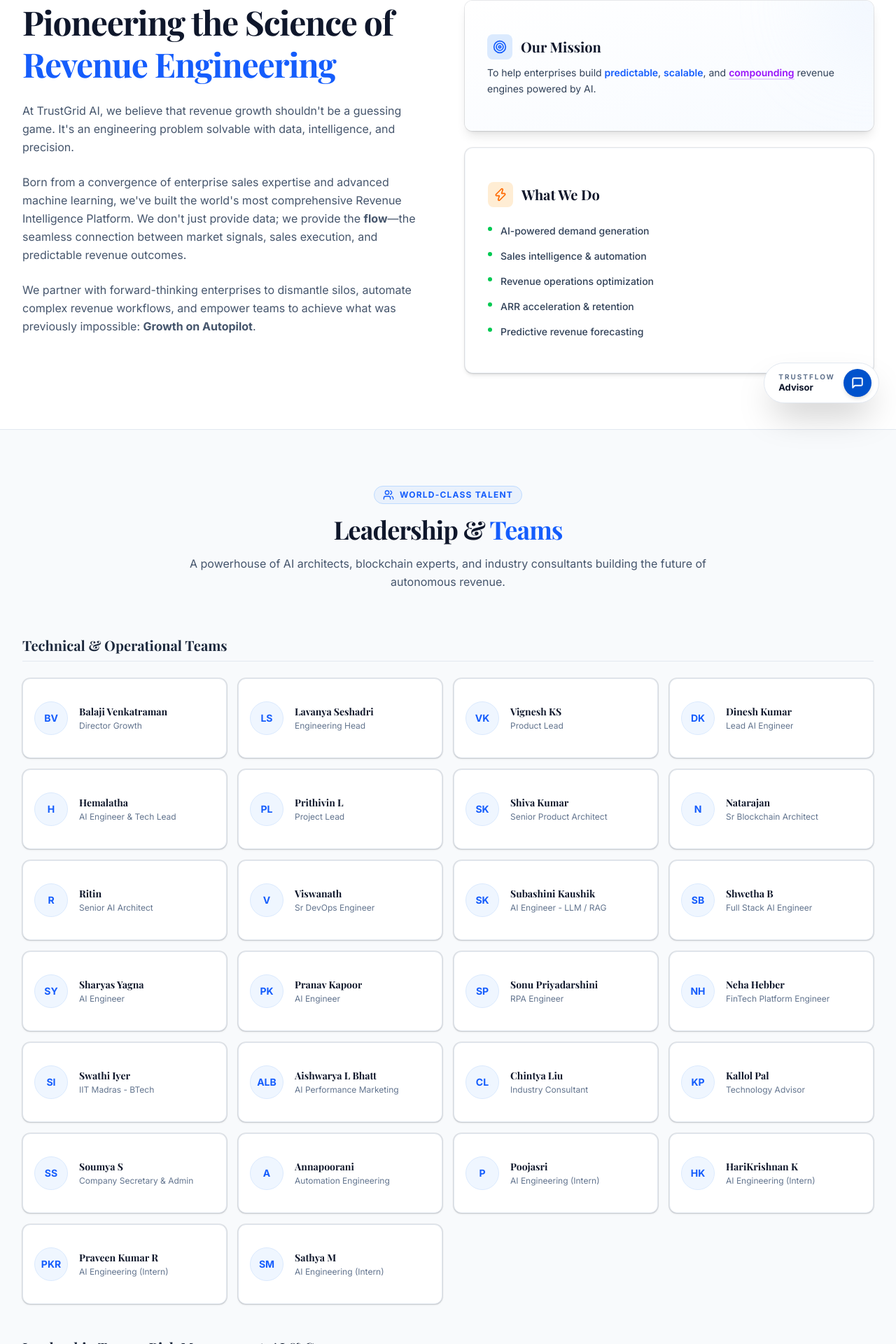
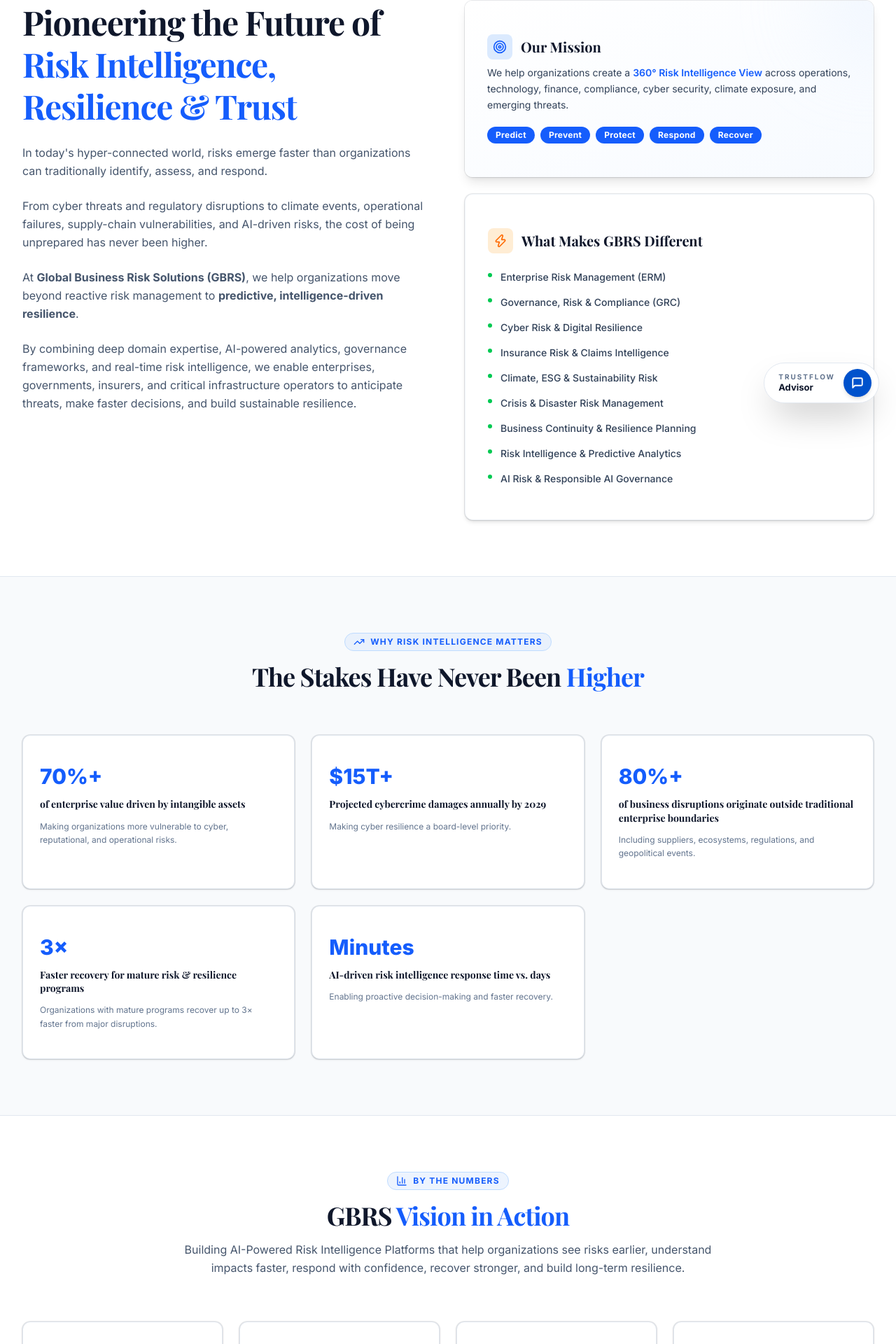
Before and after one commit to sathyadharsan/GLOBAL-BUSINESS-RISK-SOLUTIONS, a Next.js app: page /about-us in a window 1280 px wide. Shown: the part 200-2120 px from the top of the page at 70% size. Built offline with nearby package versions, Linux system fonts and the light colour scheme; a web font is replaced by a local one.

Commit message:
fix :contact  button in CTA button

```diff
--- a/src/app/about-us/page.tsx
+++ b/src/app/about-us/page.tsx
@@ -3,7 +3,7 @@
 import React from "react";
 import Link from "next/link";
 import { Card, CardContent } from "@/components/ui/card";
-import { Mail, Phone, MapPin, Target, Zap, Users } from "lucide-react";
+import { Mail, Phone, MapPin, Target, Zap, Users, TrendingUp, Shield, Eye, BarChart3, Clock } from "lucide-react";
 import { officeLocations, leadershipTeam, newLeadershipTeam } from "@/data/siteContent";
 
 const offices = officeLocations.map(office => ({
@@ -17,9 +17,59 @@
   dept.members.map((m) => ({ ...m, dept: dept.name, initials: m.name.split(' ').map(n => n[0]).join('') }))
 );
 
+const gbrsCapabilities = [
+  "Enterprise Risk Management (ERM)",
+  "Governance, Risk & Compliance (GRC)",
+  "Cyber Risk & Digital Resilience",
+  "Insurance Risk & Claims Intelligence",
+  "Climate, ESG & Sustainability Risk",
+  "Crisis & Disaster Risk Management",
+  "Business Continuity & Resilience Planning",
+  "Risk Intelligence & Predictive Analytics",
+  "AI Risk & Responsible AI Governance",
+];
+
+const whyRiskStats = [
+  {
+    stat: "70%+",
+    label: "of enterprise value driven by intangible assets",
+    detail: "Making organizations more vulnerable to cyber, reputational, and operational risks.",
+  },
+  {
+    stat: "$15T+",
+    label: "Projected cybercrime damages annually by 2029",
+    detail: "Making cyber resilience a board-level priority.",
+  },
+  {
+    stat: "80%+",
+    label: "of business disruptions originate outside traditional enterprise boundaries",
+    detail: "Including suppliers, ecosystems, regulations, and geopolitical events.",
+  },
+  {
+    stat: "3×",
+    label: "Faster recovery for mature risk & resilience programs",
+    detail: "Organizations with mature programs recover up to 3× faster from major disruptions.",
+  },
+  {
+    stat: "Minutes",
+    label: "AI-driven risk intelligence response time vs. days",
+    detail: "Enabling proactive decision-making and faster recovery.",
+  },
+];
+
+const byTheNumbers = [
+  { value: "500M+", label: "Risk, threat & behavioral signals monitored annually", icon: BarChart3 },
+  { value: "100+", label: "Risk categories across cyber, operational, financial, ESG, climate, regulatory & emerging tech", icon: Shield },
+  { value: "24×7", label: "Continuous intelligence monitoring", icon: Clock },
+  { value: "360°", label: "Integrated enterprise risk visibility", icon: Eye },
+];
+
+const coreOutcomes = ["Predict", "Prevent", "Protect", "Respond", "Recover"];
+
 export default function AboutUs() {
   return (
     <div className="min-h-screen bg-slate-50 flex flex-col">
+
       {/* 1. ABOUT US SECTION */}
       <section id="about" className="py-20 bg-white">
         <div className="container mx-auto px-4 md:px-8 max-w-7xl">
@@ -31,16 +81,20 @@
           <div className="grid lg:grid-cols-2 gap-12 items-start">
             <div className="space-y-6">
               <h1 className="text-4xl md:text-5xl font-bold text-slate-900 tracking-tight leading-tight">
-                Pioneering the Science of <span className="text-blue-600">Revenue Engineering</span>
+                Pioneering the Future of{" "}
+                <span className="text-blue-600">Risk Intelligence, Resilience & Trust</span>
               </h1>
               <p className="text-base text-slate-600 leading-relaxed">
-                At TrustGrid AI, we believe that revenue growth shouldn't be a guessing game. It's an engineering problem solvable with data, intelligence, and precision.
+                In today's hyper-connected world, risks emerge faster than organizations can traditionally identify, assess, and respond.
               </p>
               <p className="text-base text-slate-600 leading-relaxed">
-                Born from a convergence of enterprise sales expertise and advanced machine learning, we've built the world's most comprehensive Revenue Intelligence Platform. We don't just provide data; we provide the <strong>flow</strong>—the seamless connection between market signals, sales execution, and predictable revenue outcomes.
+                From cyber threats and regulatory disruptions to climate events, operational failures, supply-chain vulnerabilities, and AI-driven risks, the cost of being unprepared has never been higher.
               </p>
               <p className="text-base text-slate-600 leading-relaxed">
-                We partner with forward-thinking enterprises to dismantle silos, automate complex revenue workflows, and empower teams to achieve what was previously impossible: <strong>Growth on Autopilot</strong>.
+                At <strong>Global Business Risk Solutions (GBRS)</strong>, we help organizations move beyond reactive risk management to <strong>predictive, intelligence-driven resilience</strong>.
+              </p>
+              <p className="text-base text-slate-600 leading-relaxed">
+                By combining deep domain expertise, AI-powered analytics, governance frameworks, and real-time risk intelligence, we enable enterprises, governments, insurers, and critical infrastructure operators to anticipate threats, make faster decisions, and build sustainable resilience.
               </p>
             </div>
 
@@ -54,9 +108,21 @@
                     </div>
                     <h3 className="text-xl font-bold text-slate-900">Our Mission</h3>
                   </div>
-                  <p className="text-slate-700 leading-relaxed">
-                    To help enterprises build <span className="text-blue-600 font-semibold">predictable</span>, <span className="text-blue-600 font-semibold">scalable</span>, and <span className="text-purple-600 font-semibold border-b-2 border-purple-200">compounding</span> revenue engines powered by AI.
+                  <p className="text-slate-700 leading-relaxed mb-3">
+                    We help organizations create a{" "}
+                    <span className="text-blue-600 font-semibold">360° Risk Intelligence View</span>{" "}
+                    across operations, technology, finance, compliance, cyber security, climate exposure, and emerging threats.
                   </p>
+                  <div className="flex flex-wrap gap-2 pt-2">
+                    {coreOutcomes.map((outcome) => (
+                      <span
+                        key={outcome}
+                        className="px-3 py-1 rounded-full text-xs font-bold bg-blue-600 text-white tracking-wide"
+                      >
+                        {outcome}
+                      </span>
+                    ))}
+                  </div>
                 </CardContent>
               </Card>
 
@@ -66,29 +132,15 @@
                     <div className="p-2 bg-orange-100 rounded-lg">
                       <Zap className="w-5 h-5 text-orange-500" />
                     </div>
-                    <h3 className="text-xl font-bold text-slate-900">What We Do</h3>
+                    <h3 className="text-xl font-bold text-slate-900">What Makes GBRS Different</h3>
                   </div>
                   <ul className="space-y-4">
-                    <li className="flex items-start gap-3">
-                      <div className="mt-1 w-1.5 h-1.5 rounded-full bg-green-500" />
-                      <span className="text-slate-700 font-medium">AI-powered demand generation</span>
-                    </li>
-                    <li className="flex items-start gap-3">
-                      <div className="mt-1 w-1.5 h-1.5 rounded-full bg-green-500" />
-                      <span className="text-slate-700 font-medium">Sales intelligence & automation</span>
-                    </li>
-                    <li className="flex items-start gap-3">
-                      <div className="mt-1 w-1.5 h-1.5 rounded-full bg-green-500" />
-                      <span className="text-slate-700 font-medium">Revenue operations optimization</span>
-                    </li>
-                    <li className="flex items-start gap-3">
-                      <div className="mt-1 w-1.5 h-1.5 rounded-full bg-green-500" />
-                      <span className="text-slate-700 font-medium">ARR acceleration & retention</span>
-                    </li>
-                    <li className="flex items-start gap-3">
-                      <div className="mt-1 w-1.5 h-1.5 rounded-full bg-green-500" />
-                      <span className="text-slate-700 font-medium">Predictive revenue forecasting</span>
-                    </li>
+                    {gbrsCapabilities.map((cap) => (
+                      <li key={cap} className="flex items-start gap-3">
+                        <div className="mt-1 w-1.5 h-1.5 rounded-full bg-green-500 shrink-0" />
+                        <span className="text-slate-700 font-medium">{cap}</span>
+                      </li>
+                    ))}
                   </ul>
                 </CardContent>
               </Card>
@@ -97,7 +149,69 @@
         </div>
       </section>
 
-      {/* 2. LEADERSHIP & CULTURE SECTION */}
+      {/* 2. WHY RISK INTELLIGENCE MATTERS */}
+      <section id="why-risk" className="py-20 bg-slate-50 border-t border-slate-200">
+        <div className="container mx-auto px-4 md:px-8 max-w-7xl">
+          <div className="text-center max-w-3xl mx-auto mb-16 space-y-4">
+            <span className="inline-flex items-center gap-2 text-xs font-bold uppercase tracking-widest text-blue-600 bg-blue-100/50 px-3 py-1 rounded-full border border-blue-200">
+              <TrendingUp className="w-4 h-4" /> WHY RISK INTELLIGENCE MATTERS
+            </span>
+            <h2 className="text-3xl md:text-4xl font-bold text-slate-900 tracking-tight">
+              The Stakes Have Never Been <span className="text-blue-600">Higher</span>
+            </h2>
+          </div>
+          <div className="grid grid-cols-1 sm:grid-cols-2 lg:grid-cols-3 gap-6">
+            {whyRiskStats.map((item, index) => (
+              <Card key={index} className="border border-slate-200 shadow-sm hover:shadow-md transition-shadow bg-white rounded-xl overflow-hidden group">
+                <CardContent className="p-6 space-y-3">
+                  <div className="text-3xl font-extrabold text-blue-600 group-hover:text-blue-700 transition-colors">
+                    {item.stat}
+                  </div>
+                  <h4 className="text-sm font-bold text-slate-900 leading-snug">{item.label}</h4>
+                  <p className="text-xs text-slate-500 leading-relaxed">{item.detail}</p>
+                </CardContent>
+              </Card>
+            ))}
+          </div>
+        </div>
+      </section>
+
+      {/* 3. BY THE NUMBERS */}
+      <section id="by-the-numbers" className="py-20 bg-white border-t border-slate-200">
+        <div className="container mx-auto px-4 md:px-8 max-w-7xl">
+          <div className="text-center max-w-3xl mx-auto mb-16 space-y-4">
+            <span className="inline-flex items-center gap-2 text-xs font-bold uppercase tracking-widest text-blue-600 bg-blue-100/50 px-3 py-1 rounded-full border border-blue-200">
+              <BarChart3 className="w-4 h-4" /> BY THE NUMBERS
+            </span>
+            <h2 className="text-3xl md:text-4xl font-bold text-slate-900 tracking-tight">
+              GBRS <span className="text-blue-600">Vision in Action</span>
+            </h2>
+            <p className="text-base text-slate-600 leading-relaxed">
+              Building AI-Powered Risk Intelligence Platforms that help organizations see risks earlier, understand impacts faster, respond with confidence, recover stronger, and build long-term resilience.
+            </p>
+          </div>
+          <div className="grid grid-cols-1 sm:grid-cols-2 lg:grid-cols-4 gap-6">
+            {byTheNumbers.map((item, index) => {
+              const Icon = item.icon;
+              return (
+                <Card key={index} className="border border-slate-200 shadow-sm hover:shadow-md transition-shadow bg-white rounded-xl overflow-hidden group text-center">
+                  <CardContent className="p-8 space-y-4">
+                    <div className="w-12 h-12 rounded-full bg-blue-50 text-blue-600 mx-auto flex items-center justify-center group-hover:bg-blue-600 group-hover:text-white transition-colors">
+                      <Icon className="w-5 h-5" />
+                    </div>
+                    <div className="text-4xl font-extrabold text-blue-600 group-hover:text-blue-700 transition-colors">
+                      {item.value}
+                    </div>
+                    <p className="text-xs text-slate-500 leading-relaxed">{item.label}</p>
+                  </CardContent>
+                </Card>
+              );
+            })}
+          </div>
+        </div>
+      </section>
+
+      {/* 4. LEADERSHIP & CULTURE SECTION */}
       <section id="leadership" className="py-20 bg-slate-50 border-t border-slate-200">
         <div className="container mx-auto px-4 md:px-8 max-w-7xl">
           <div className="text-center max-w-3xl mx-auto mb-16 space-y-4">
@@ -108,7 +222,7 @@
               Leadership & <span className="text-blue-600">Teams</span>
             </h2>
             <p className="text-base text-slate-600 leading-relaxed">
-              A powerhouse of AI architects, blockchain experts, and industry consultants building the future of autonomous revenue.
+              A powerhouse of risk domain experts, AI architects, governance specialists, and resilience practitioners building the future of enterprise risk intelligence.
             </p>
           </div>
 
@@ -198,7 +312,7 @@
         </div>
       </section>
 
-      {/* 3. OUR OFFICES SECTION */}
+      {/* 5. OUR OFFICES SECTION */}
       <section id="offices" className="py-20 bg-slate-900 text-white relative overflow-hidden">
         {/* Background decorative elements */}
         <div className="absolute inset-0 opacity-10" style={{ backgroundImage: "url('https://images.unsplash.com/photo-1486406146926-c627a92ad1ab?q=80&w=2070&auto=format&fit=crop')", backgroundSize: "cover", backgroundPosition: "center" }} />
@@ -252,7 +366,7 @@
         </div>
       </section>
 
-      {/* 4. CTA CONTACT SECTION */}
+      {/* 6. CTA CONTACT SECTION */}
       <section className="py-20 bg-white">
         <div className="container mx-auto px-4 md:px-8 max-w-5xl">
           <div className="relative rounded-2xl overflow-hidden" style={{ background: "linear-gradient(135deg, #2563eb 0%, #4f46e5 60%, #7c3aed 100%)" }}>
@@ -263,10 +377,10 @@
             <div className="relative z-10 px-8 py-16 text-center text-white space-y-6">
               <p className="text-xs font-bold uppercase tracking-widest text-blue-200">Global Business Risk Solutions</p>
               <h2 className="text-3xl md:text-4xl lg:text-5xl font-extrabold leading-tight tracking-tight">
-                The AI-Native Platform for Risk, Insurance & Resilience
+                Transform Risk Management into Risk Intelligence
               </h2>
               <p className="text-blue-100 text-base md:text-lg max-w-2xl mx-auto leading-relaxed">
-                From underwriting and claims to enterprise risk, cyber risk, ESG, and disaster management—manage risk proactively at scale.
+                We are building the next generation of AI-powered platforms, advisory services, and operational frameworks that help organizations thrive in an increasingly uncertain world — turning Compliance into Confidence, and Resilience into Competitive Advantage.
               </p>
 
               {/* Buttons */}
--- a/src/components/layout/Navbar.tsx
+++ b/src/components/layout/Navbar.tsx
@@ -385,6 +385,34 @@
     ]},
 ];
 
+// ─── Company: 1 row × 4 cols ───
+const COMPANY = [
+  { title: "ABOUT GBRS", links: [
+      { href: "/about-us", label: "About Us" },
+      { href: "/about-us#about", label: "Our Story & Mission" },
+      { href: "/about-us#why-risk", label: "Why Risk Intelligence" },
+      { href: "/about-us#by-the-numbers", label: "By The Numbers" },
+    ]},
+  { title: "OUR TEAM", links: [
+      { href: "/about-us#leadership", label: "Leadership & Teams" },
+      { href: "/about-us#leadership", label: "Risk Management & AI" },
+      { href: "/about-us#leadership", label: "Technical & Operations" },
+      { href: "/about-us#leadership", label: "Strategic Practice Leads" },
+    ]},
+  { title: "OUR OFFICES", links: [
+      { href: "/about-us#offices", label: "All Offices" },
+      { href: "/about-us#offices", label: "India — Bengaluru" },
+      { href: "/about-us#offices", label: "India — Mumbai" },
+      { href: "/about-us#offices", label: "Singapore & US" },
+    ]},
+  { title: "CONNECT", links: [
+      { href: "/contact", label: "Contact Us", bold: true },
+      { href: "/insights", label: "Insights & Research" },
+      { href: "/contact", label: "Book for Consulting" },
+      { href: "/contact", label: "Talk to a Risk Expert" },
+    ]},
+];
+
 // ─── Platform: 2 rows × 4 cols ───
 const PLATFORMS = [
   { title: "RISK INTELLIGENCE", links: [
@@ -501,9 +529,10 @@
               </NavigationMenuItem>
 
               <NavigationMenuItem>
-                <Link href="/about-us" className={navigationMenuTriggerStyle()}>
-                  Company
-                </Link>
+                <NavigationMenuTrigger>Company</NavigationMenuTrigger>
+                <NavigationMenuContent>
+                  <MegaGrid items={COMPANY} />
+                </NavigationMenuContent>
               </NavigationMenuItem>
             </NavigationMenuList>
           </NavigationMenu>
@@ -628,9 +657,13 @@
                 <div>
                   <Link href="/about-us" className="text-lg font-semibold text-primary">Company</Link>
                   <div className="mt-2 pl-4 border-l border-gray-200 flex flex-col gap-2.5 text-sm text-muted-foreground">
-                    <Link href="/about-us#about" className="hover:text-primary transition-colors">About Us</Link>
-                    <Link href="/about-us#leadership" className="hover:text-primary transition-colors">Leadership & Culture</Link>
+                    <Link href="/about-us" className="hover:text-primary transition-colors">About Us</Link>
+                    <Link href="/about-us#about" className="hover:text-primary transition-colors">Our Story & Mission</Link>
+                    <Link href="/about-us#why-risk" className="hover:text-primary transition-colors">Why Risk Intelligence</Link>
+                    <Link href="/about-us#by-the-numbers" className="hover:text-primary transition-colors">By The Numbers</Link>
+                    <Link href="/about-us#leadership" className="hover:text-primary transition-colors">Leadership & Teams</Link>
                     <Link href="/about-us#offices" className="hover:text-primary transition-colors">Our Offices</Link>
+                    <Link href="/insights" className="hover:text-primary transition-colors">Insights & Research</Link>
                     <Link href="/contact" className="hover:text-primary transition-colors">Contact Us</Link>
                   </div>
                 </div>
```
